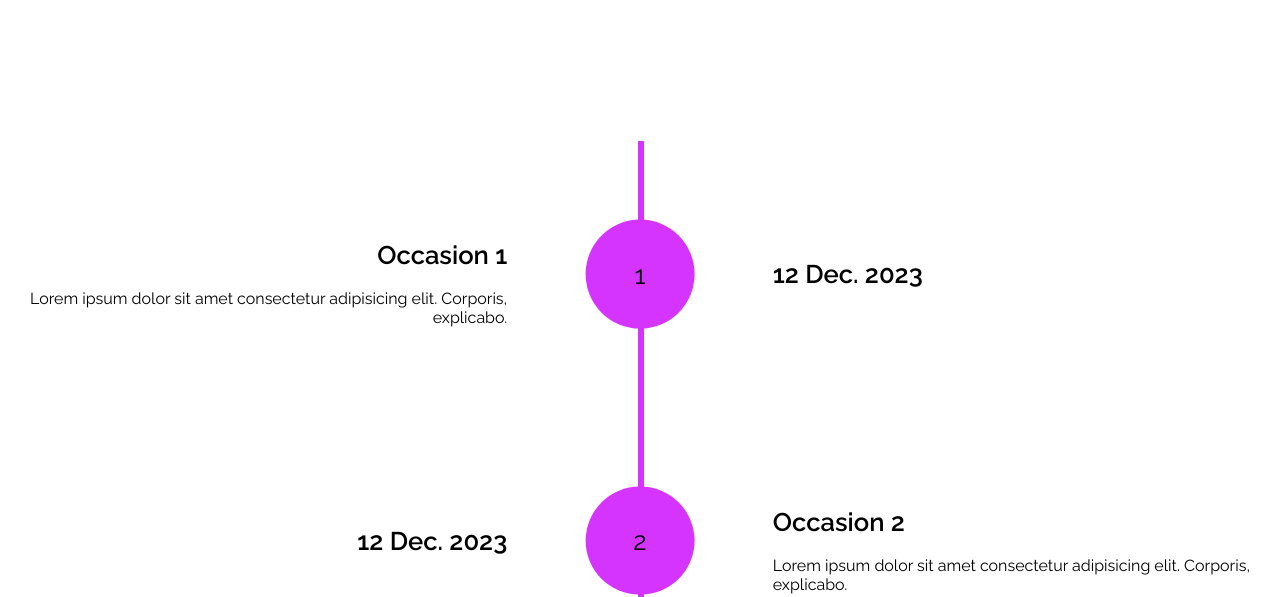
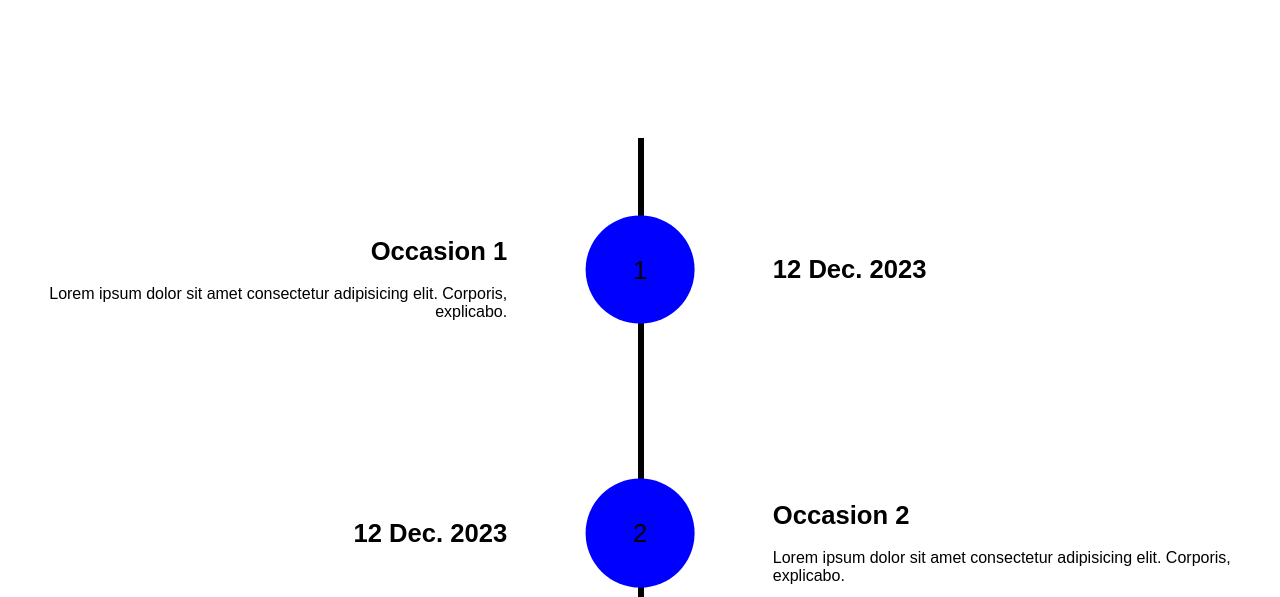
Before and after one commit to Jiminator/Final, a plain HTML site: page index.html in a window 1280 px wide. Shown: the part 228-825 px from the top of the page. Drawn offline with Linux system fonts and the light colour scheme.

Commit message:
Update style.css

```diff
--- a/style.css
+++ b/style.css
@@ -1,9 +1,3 @@
-@import url("https://fonts.googleapis.com/css2?family=Raleway:wght@400;600&display=swap");
-
-:root {
-  --clr-purple: #d434fe;
-}
-
 *,
 ::before,
 ::after {
@@ -42,7 +36,7 @@ h3 {
 }
 
 .Timeline__content::after {
-  background-color: var(--clr-purple);
+  background-color: black;
   content: "";
   position: absolute;
   left: calc(50% - 2px);
@@ -63,6 +57,7 @@ h3 {
   position: relative;
 }
 
+
 .Timeline__text,
 .Timeline__date {
   width: 50%;
@@ -71,6 +66,7 @@ h3 {
 .Timeline__item:nth-child(even) {
   flex-direction: row-reverse;
 }
+
 .Timeline__item:nth-child(even) .Timeline__date {
   text-align: right;
   padding-right: 8.3rem;
@@ -90,7 +86,7 @@ h3 {
 
 .circle {
   position: absolute;
-  background: var(--clr-purple);
+  background: blue;
   top: 50%;
   left: 50%;
   transform: translate(-50%, -50%);
```
